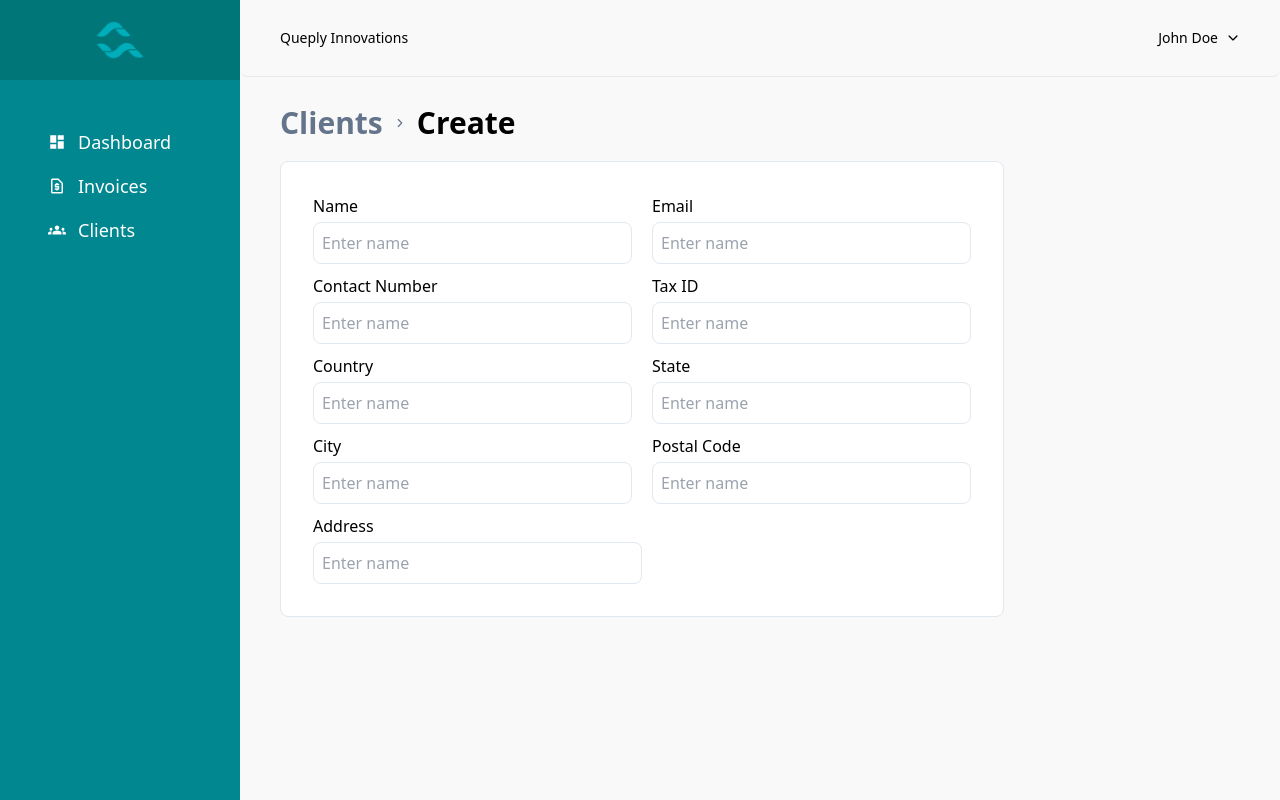
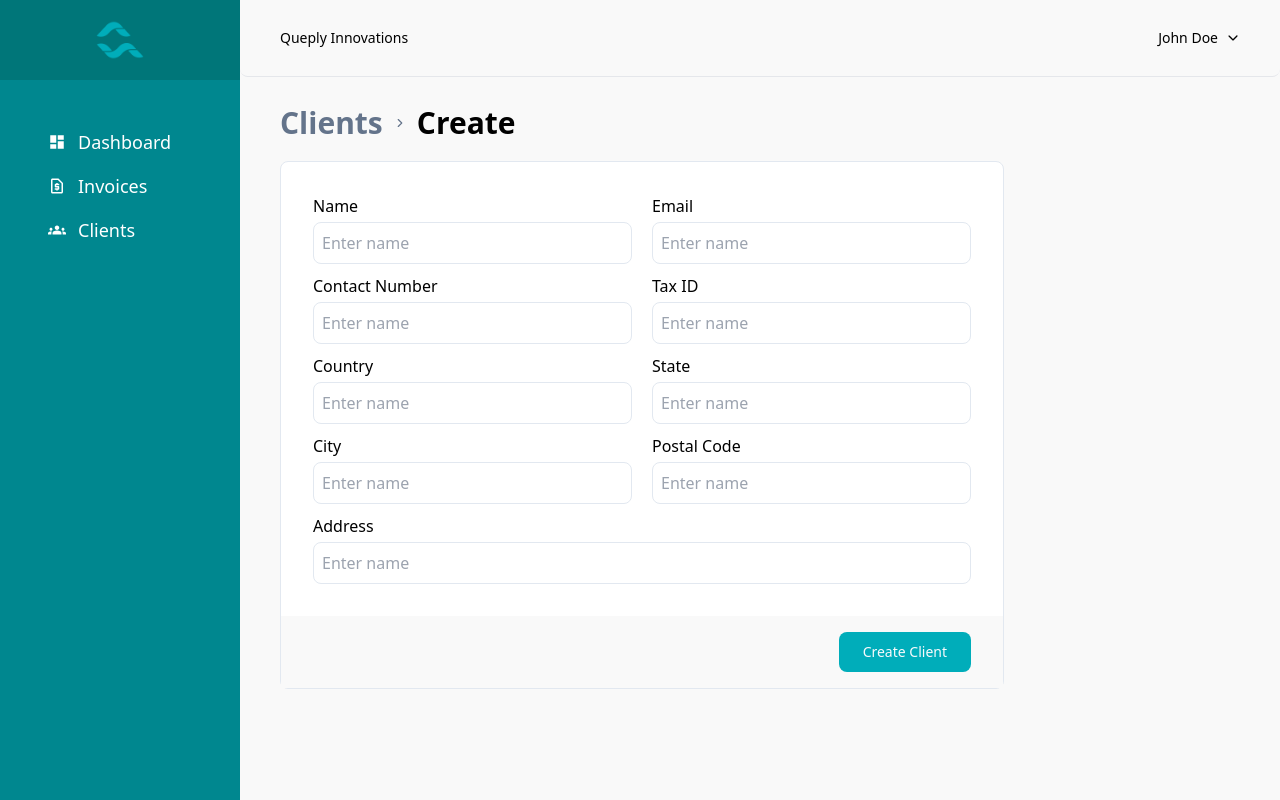
Before and after one commit to clintafk/queply_invoice_system, a React (Vite) app: page /new_client in a window 1280 px wide. Built offline with nearby package versions, Linux system fonts and the light colour scheme.

Commit message:
Added new client form

```diff
--- a/src/pages/NewClient.tsx
+++ b/src/pages/NewClient.tsx
@@ -1,5 +1,6 @@
 import Sidebar from "@/components/Sidebar";
 import SidebarItem from "@/components/SidebarItem";
+import { Button } from "@/components/ui/button";
 
 import {
     Breadcrumb,
@@ -173,8 +174,8 @@ function NewClient() {
                                     />
                                 </div>
                             </div>
-                            <div className="flex gap-5">
-                                <div className="flex w-1/2 flex-col gap-1">
+                            <div>
+                                <div className="flex w-full flex-col gap-1">
                                     <label htmlFor="">Address</label>
                                     <input
                                         className="rounded-sm border border-gray-border bg-white px-2 py-2"
@@ -184,6 +185,11 @@ function NewClient() {
                                 </div>
                             </div>
                         </div>
+                        <div className="flex justify-end bg-body px-8 py-4">
+                            <Button className="rounded-sm bg-teal-500 px-6 py-3 hover:bg-teal-600">
+                                Create Client
+                            </Button>
+                        </div>
                     </div>
                 </main>
             </div>
```
